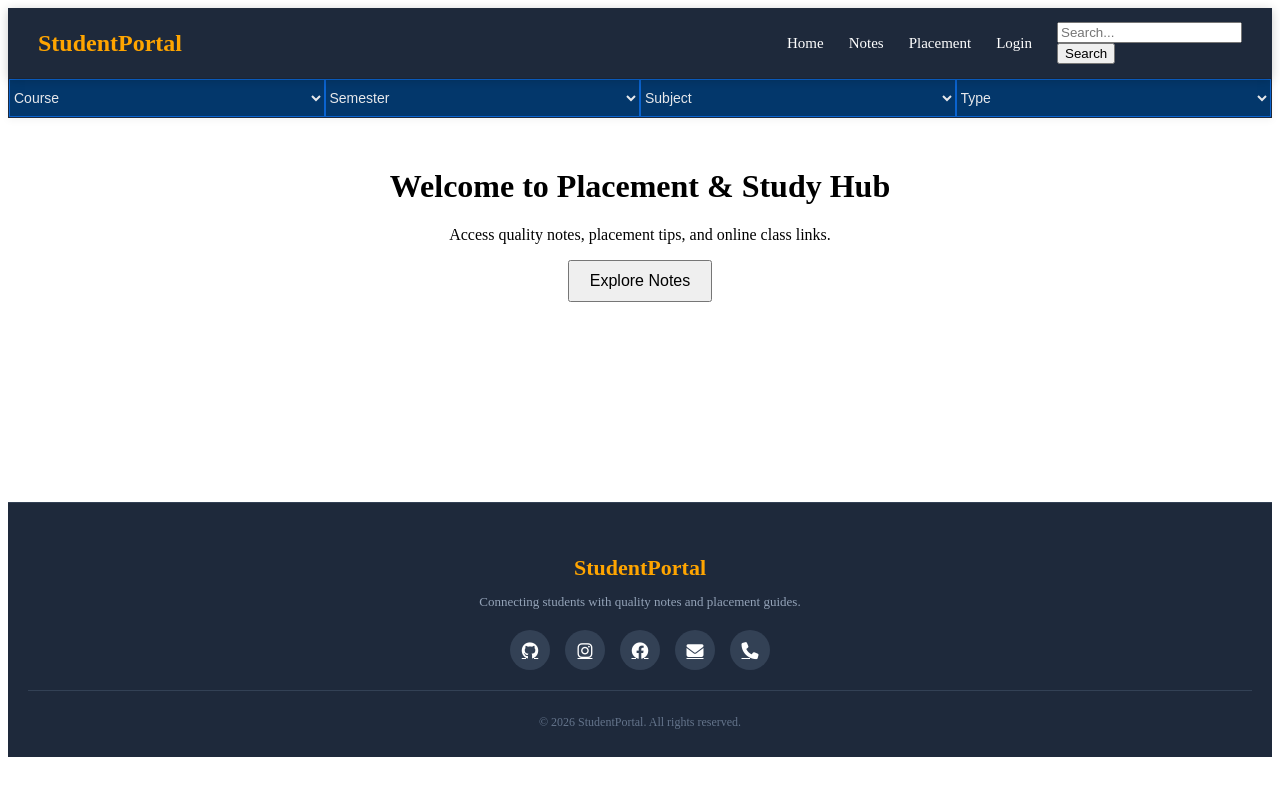
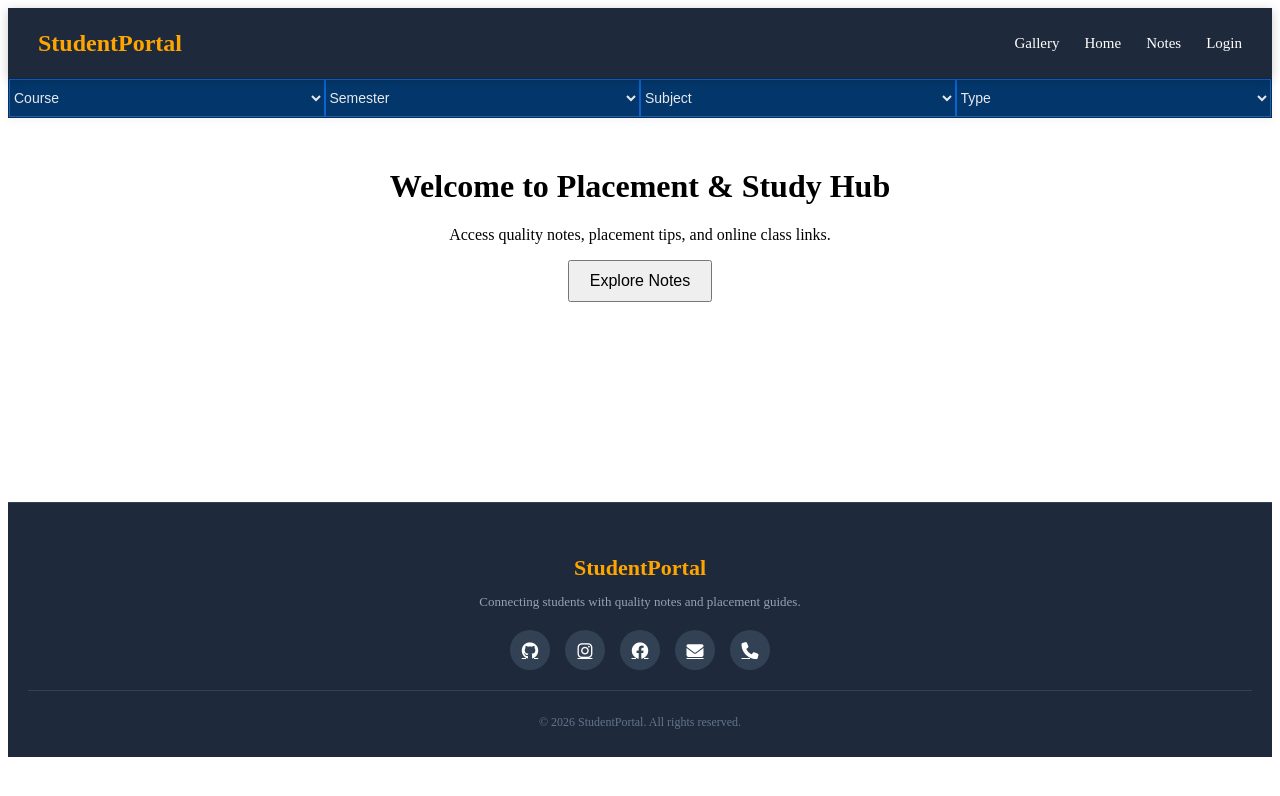
Before and after one commit to nggopal1920/StudentPortal, a React (Vite) app: page / in a window 1280 px wide. Shown: the top 796 px of the page. Built offline with nearby package versions, Linux system fonts and the light colour scheme.

Commit message:
Update Navbar.jsx

```diff
--- a/src/components/Navbar.jsx
+++ b/src/components/Navbar.jsx
@@ -1,8 +1,8 @@
 import React, { useState } from 'react';
 import './Navbar.css';
+import { Link } from 'react-router-dom';
 
 const Navbar = () => {
-  // Menu kholne aur band karne ke liye state
   const [isOpen, setIsOpen] = useState(false);
 
   const toggleMenu = () => {
@@ -20,17 +20,12 @@ const Navbar = () => {
         </div>
       </div>
 
-      {/* Menu items aur search bar (Phone par yeh toggle honge) */}
+      {/* Menu items */}
       <ul className={`nav-menu ${isOpen ? "active" : ""}`}>
-        <li className="menu">Home</li>
-        <li className="menu">Notes</li>
-        <li className="menu">Placement</li>
-        <li className="menu">Login</li>
-
-        <div className="search-box">
-          <input type="search" placeholder="Search..." id="search" />
-          <button id="button">Search</button>
-        </div>
+        <li className="menu"><Link to="/Gallery" onClick={() => setIsOpen(false)}>Gallery</Link></li>
+        <li className="menu"><Link to="/" onClick={() => setIsOpen(false)}>Home</Link></li>
+        <li className="menu"><Link to="/notes" onClick={() => setIsOpen(false)}>Notes</Link></li>
+        <li className="menu"><Link to="/login" onClick={() => setIsOpen(false)}>Login</Link></li>
       </ul>
     </nav>
   );
```
